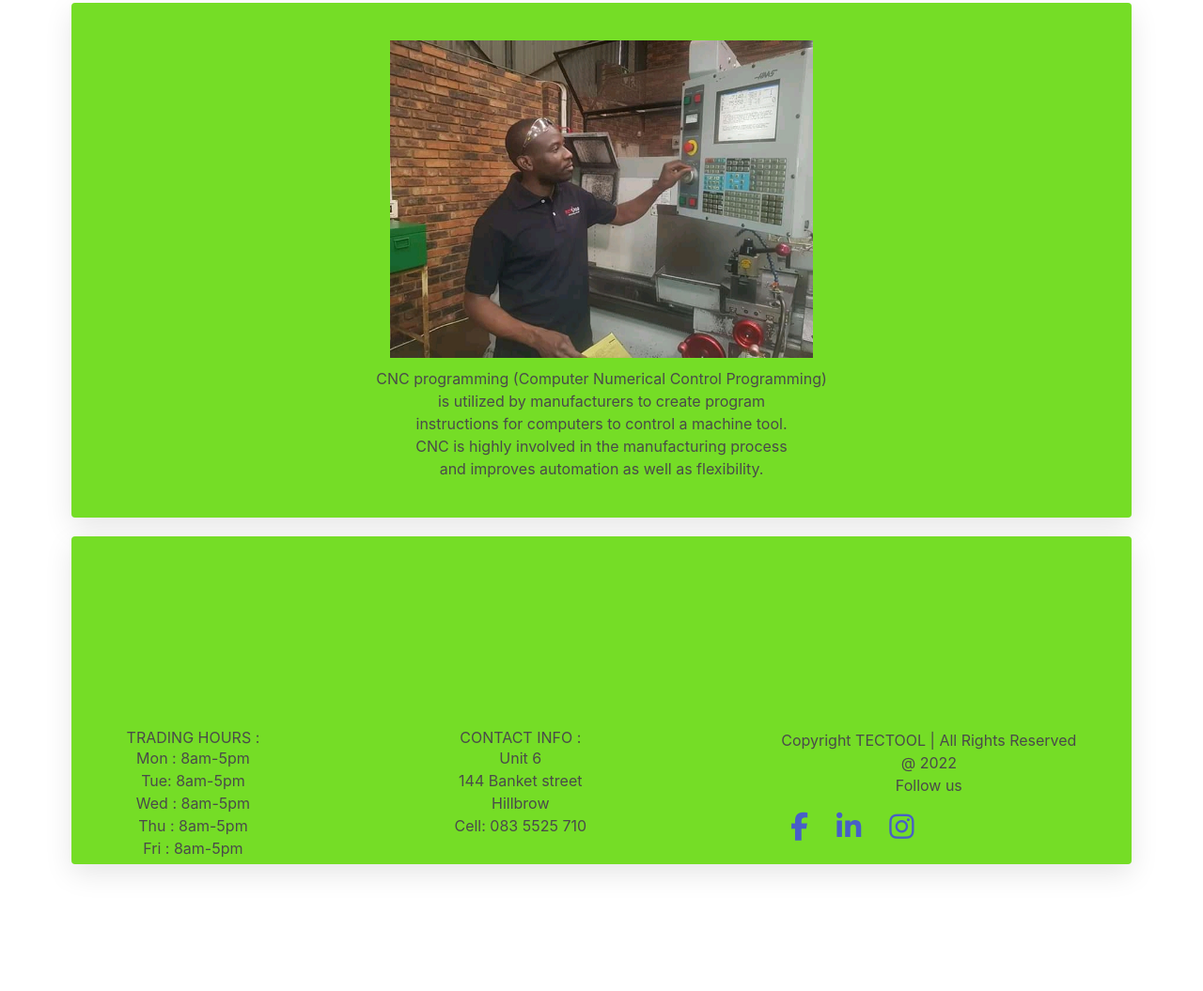
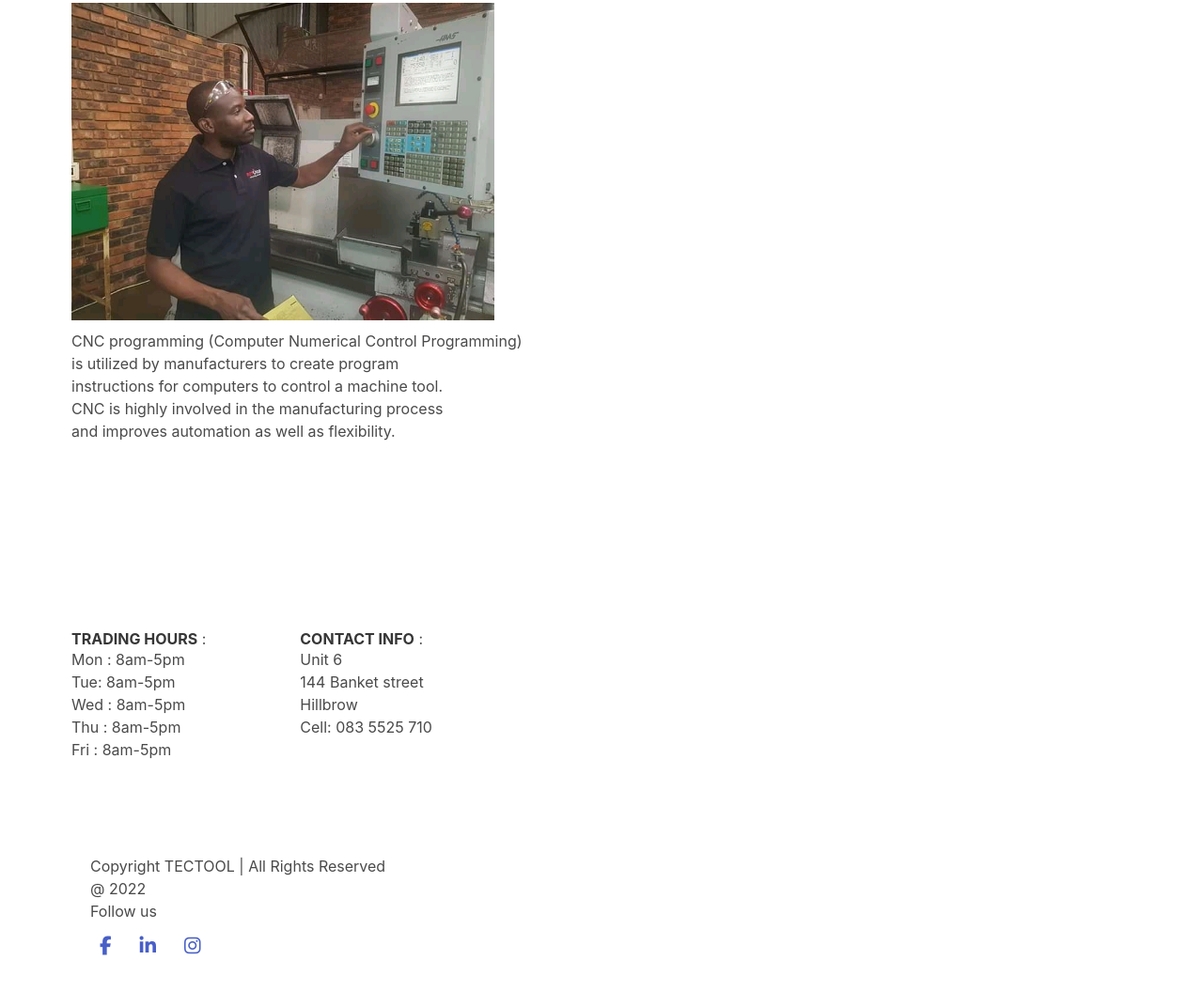
Before and after one commit to Mguniephraim/MY_FIRST_PROJECT, a plain HTML site: page index.html in a window 1280 px wide. Shown: the part 423-1478 px from the top of the page at 94% size. Before the commit the page ends 1413 px from the top, so only its background shows below. Drawn offline with nearby package versions, Linux system fonts and the light colour scheme.

Commit message:
first commit

```diff
--- a/index.html
+++ b/index.html
@@ -101,15 +101,21 @@
 
             <footer id="tick">
                 <div>
-                    <h3>TRADING HOURS :</h3>
+                    <h3><strong>TRADING HOURS</strong> :</h3>
+
                     Mon : 8am-5pm<br> Tue: 8am-5pm<br> Wed : 8am-5pm<br> Thu : 8am-5pm<br> Fri : 8am-5pm<br>
+
                 </div>
-                <div class="race">
-                    <h3>CONTACT INFO :</h3>
+                <di class="race">
+                    <h3><strong>CONTACT INFO</strong> :</h3>
+
                     Unit 6 <br> 144 Banket street <br> Hillbrow <br>Cell: 083 5525 710<br>
+
         </div>
         <div class="track">
+
             Copyright TECTOOL | All Rights Reserved<br>@ 2022<br>Follow us<br>
+
             <div class="icons">
                 <ul class="list-inline">
 
--- a/style.css
+++ b/style.css
@@ -45,7 +45,7 @@
 
                 #tick {
                     display: flex;
-                    justify-content: space-around;
+                    justify-content: flex-start;
                 }
 
                 .track {
@@ -69,13 +69,13 @@
                 }
 
                 .list-inline i:hover {
-                    font-size: 50px;
+                    font-size: 40px;
                     color: rgb(211, 24, 24);
                 }
 
                 .list-inline li {
                     padding: 10px;
-                    font-size: 30px;
+                    font-size: 20px;
                 }
 
                 .container {
@@ -83,27 +83,7 @@
                     padding-bottom: 50px;
                 }
 
-                .card-white {
-                    background-color: rgb(117, 221, 38);
-                    padding: 40px;
-                    box-shadow: 0px 10px 30px rgba(0, 0, 0, 0.1);
-                    border-radius: 4px;
-                    margin: 20px 0px;
-                    text-align: center;
+                .track {
+                    margin-top: 100px;
+                    margin-left: 20px;
                 }
-
-                .card-blue {
-                    background-color: rgb(117, 221, 38);
-                    padding: 5px;
-                    box-shadow: 0px 10px 30px rgba(0, 0, 0, 0.1);
-                    border-radius: 4px;
-                    margin: 20px 0px;
-                    text-align: center;
-                }
-
-                @media(min-width: 576px) {
-                    .container {
-                        flex-direction: row;
-                        justify-content: center;
-                    }
-                }
```
Lines whose indentation alone changed are shown as unchanged.
